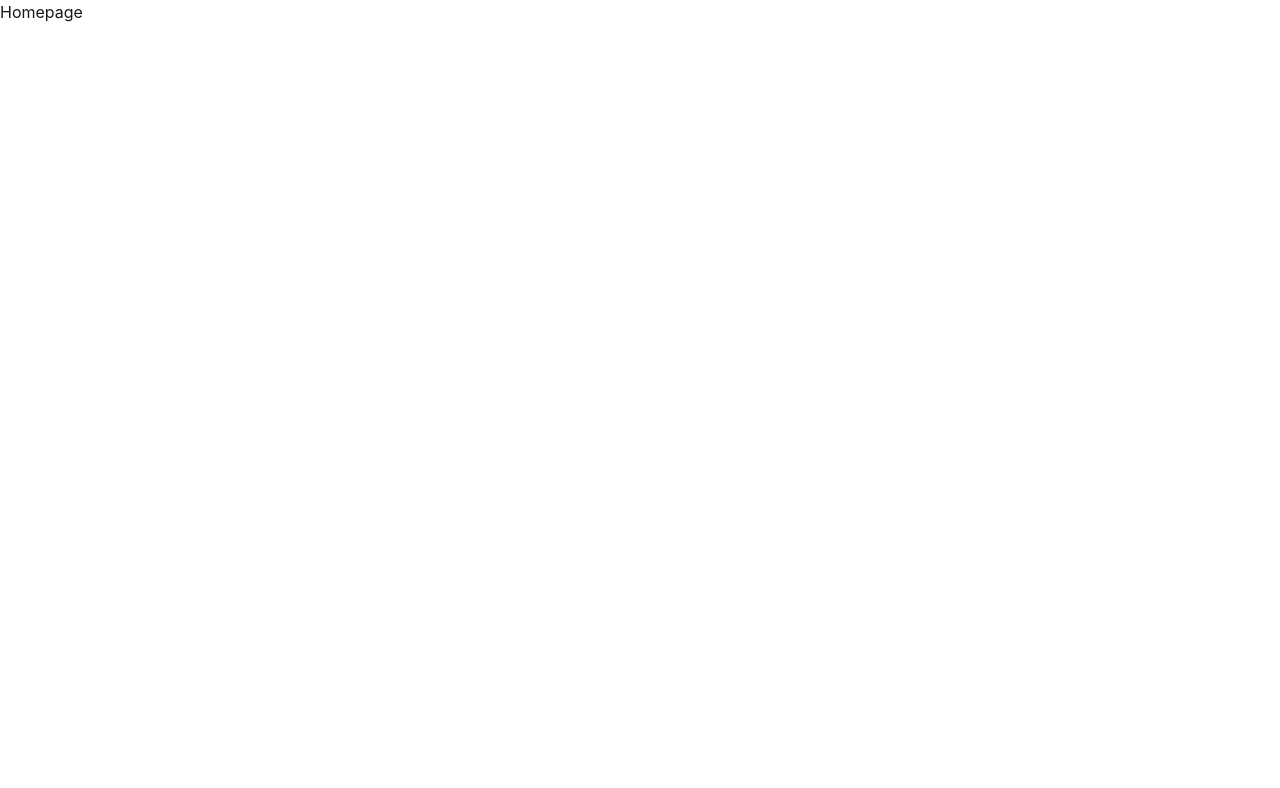
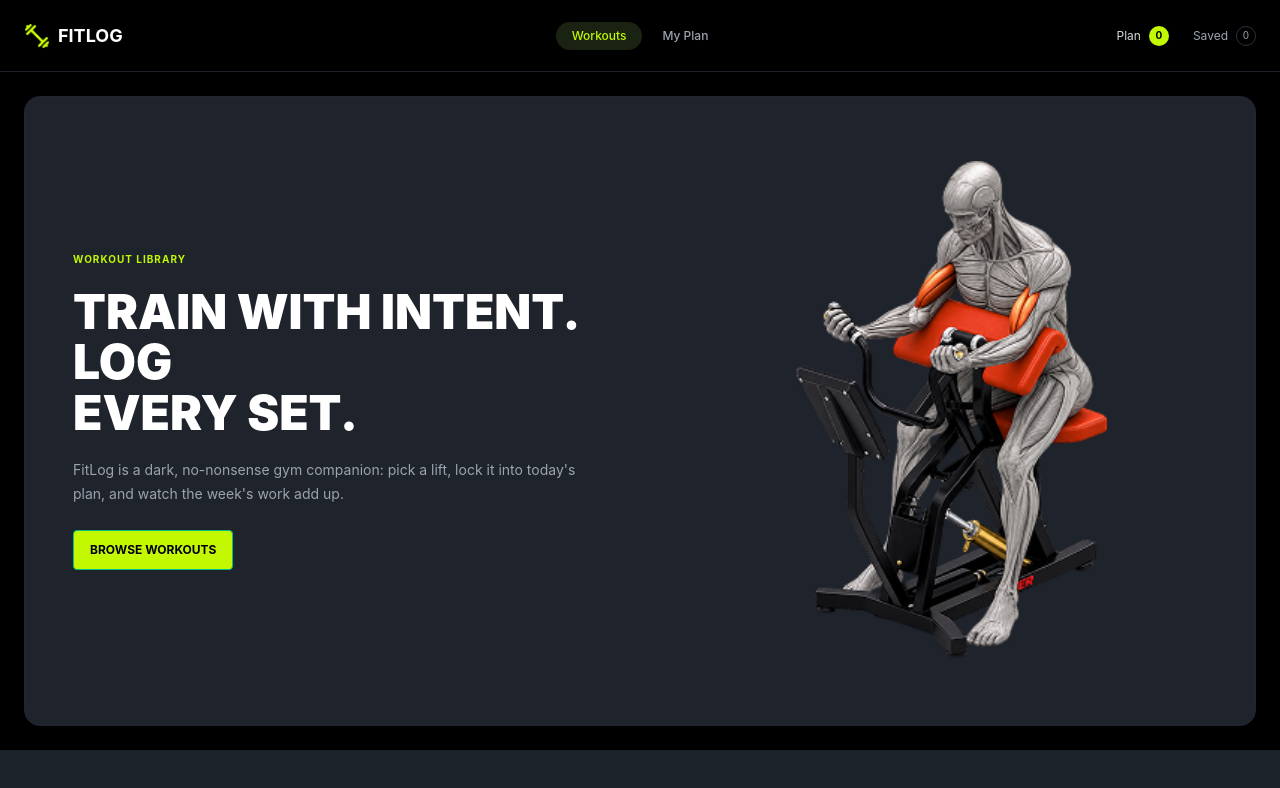
Before and after one commit to aurnobisaha/Fit-log, a Next.js app: page / in a window 1280 px wide. Shown: the top 788 px of the page. Built offline with nearby package versions, Linux system fonts and the light colour scheme.

Commit message:
Banner Done

```diff
--- a/src/app/layout.tsx
+++ b/src/app/layout.tsx
@@ -1,6 +1,7 @@
 import type { Metadata } from "next";
 import { Geist, Geist_Mono } from "next/font/google";
 import "./globals.css";
+import Navbar from "@/components/shared/Navbar";
 
 const geistSans = Geist({
   variable: "--font-geist-sans",
@@ -21,11 +22,11 @@ export default function RootLayout({ children }: LayoutProps<"/">) {
   return (
     <html
       lang="en"
-      data-theme="light"
+      data-theme="dark"
       className={`${geistSans.variable} ${geistMono.variable} h-full antialiased`}
     >
       <body className="min-h-full flex flex-col">
-
+       <Navbar />
         {children}</body>
     </html>
   );
--- a/src/app/page.tsx
+++ b/src/app/page.tsx
@@ -1,9 +1,10 @@
+import Banner from '@/components/homepage/Banner';
 import React from 'react';
 
 const page = () => {
   return (
     <div>
-      Homepage
+      <Banner />
     </div>
   );
 };
--- /dev/null
+++ b/src/components/homepage/Banner.tsx
@@ -0,0 +1,27 @@
+import React from 'react';
+import Image from "next/image";
+import banner from "@/assets/banner.png"
+
+const Banner = () => {
+    return (
+        <section className="bg-[#000000] px-4 sm:px-6 py-6">
+        <div className="container mx-auto grid grid-cols-1 md:grid-cols-2 gap-8 items-center rounded-2xl border border-[#222630] bg-[#1F232B] px-6 sm:px-12 py-10 md:py-16">
+            <div>
+                <p className='text-[#C2F800] text-[10px] font-bold tracking-widest mb-5'>WORKOUT LIBRARY</p>
+                <h2 className='text-[#FFFFFF] text-4xl sm:text-5xl font-black leading-[1.05]'>TRAIN WITH INTENT. LOG
+                <br />EVERY SET.</h2>
+                <p className='text-[#9CA3AF] text-sm mt-5 max-w-lg leading-6'>FitLog is a dark, no-nonsense gym companion: pick a lift, lock it
+into today's plan, and watch the week's work add up.</p>
+<button className='text-[#000000] bg-[#C2F800] btn btn-active btn-success font-bold text-xs mt-6'>BROWSE WORKOUTS</button>
+
+            </div>
+            <div className="flex justify-center md:justify-end">
+<Image src={banner} alt="Banner" width={500} height={500} />
+            </div>
+        </div>
+        </section>
+
+    );
+};
+
+export default Banner;
--- a/src/components/shared/Navbar.tsx
+++ b/src/components/shared/Navbar.tsx
@@ -1,46 +1,72 @@
+
 import React from 'react';
+import Image from "next/image";
+import logo from "@/assets/logo.png";
 
 const Navbar = () => {
     return (
-        <div className="navbar bg-base-100 shadow-sm">
+        <div className="navbar min-h-[72px] bg-[#000000] border-b border-[#1C1F26] px-4 sm:px-6 text-[#FFFFFF]">
+
+
             <div className="navbar-start">
-    <div className="dropdown">
-      <div tabIndex={0} role="button" className="btn btn-ghost lg:hidden">
-        <svg aria-label="Menu" xmlns="http://www.w3.org/2000/svg" className="h-5 w-5" fill="none" viewBox="0 0 24 24" stroke="currentColor"> <path strokeLinecap="round" strokeLinejoin="round" strokeWidth="2" d="M4 6h16M4 12h8m-8 6h16" /> </svg>
+
+
+                <div className="dropdown lg:hidden">
+                    <div tabIndex={0} role="button" className="btn btn-ghost btn-sm text-[#]">
+                        <svg aria-label="Menu" xmlns="http://www.w3.org/2000/svg" className="h-5 w-5" fill="none" viewBox="0 0 24 24" stroke="currentColor">
+                            <path strokeLinecap="round" strokeLinejoin="round" strokeWidth="2" d="M4 6h16M4 12h16M4 18h16" />
+                        </svg>
                     </div>
-      <ul
-        tabIndex={-1}
-        className="menu menu-sm dropdown-content bg-base-100 rounded-box z-1 mt-3 w-52 p-2 shadow">
-        <li><a>Item 1</a></li>
-        <li>
-          <a>Parent</a>
-          <ul className="p-2">
-            <li><a>Submenu 1</a></li>
-            <li><a>Submenu 2</a></li>
-          </ul>
-        </li>
-        <li><a>Item 3</a></li>
+
+                    <ul tabIndex={-1} className="menu menu-sm dropdown-content bg-[#1E1E1E] rounded-box border border-[#1C1F26] z-50 mt-3 w-52 p-2 shadow">
+                        <li><button className="text-[#C2F800]">Workouts</button></li>
+                        <li><button className="text-[#9CA3AF]">My Plan</button></li>
                     </ul>
                 </div>
-    <a className="btn btn-ghost text-xl">daisyUI</a>
+
+
+                <div className="flex gap-2 items-center">
+                    <Image src={logo} alt="Logo" width={26} height={26} />
+                    <p className="font-bold text-lg  text-[#FFFFFF]">
+                        FITLOG
+                    </p>
                 </div>
+            </div>
+
+
             <div className="navbar-center hidden lg:flex">
-    <ul className="menu menu-horizontal px-1">
-      <li><a>Item 1</a></li>
-      <li>
-        <details>
-          <summary>Parent</summary>
-          <ul className="p-2 bg-base-100 w-40 z-1">
-            <li><a>Submenu 1</a></li>
-            <li><a>Submenu 2</a></li>
-          </ul>
-        </details>
-      </li>
-      <li><a>Item 3</a></li>
-    </ul>
+                <div className="flex items-center gap-1">
+
+                    <button className="text-[#C2F800] rounded-full font-medium text-xs px-4 py-1.5 bg-[#1A2312]">
+                        Workouts
+                    </button>
+
+                    <button className="text-[#9CA3AF] rounded-full font-medium text-xs px-4 py-1.5">
+                        My Plan
+                    </button>
+
                 </div>
-  <div className="navbar-end">
-    <a className="btn">Button</a>
+            </div>
+
+
+            <div className="navbar-end gap-3 sm:gap-6">
+
+
+                <div className="flex items-center gap-2">
+                    <span className="text-xs text-[#D1D5DB]">Plan</span>
+                    <span className="flex h-5 w-5 items-center justify-center rounded-full bg-[#C2F800] text-[10px] font-bold text-[#000000]">
+                        0
+                    </span>
+                </div>
+
+
+                <div className="flex items-center gap-2">
+                    <span className="text-xs text-[#9CA3AF]">Saved</span>
+                    <span className="flex h-5 w-5 items-center justify-center rounded-full border border-[#2D313B] text-[10px] text-[#9CA3AF]">
+                        0
+                    </span>
+                </div>
+
             </div>
         </div>
     );
```
Also changed, not shown: src/assets/banner.png (added), src/assets/logo.png (added). Lines whose indentation alone changed are shown as unchanged.
